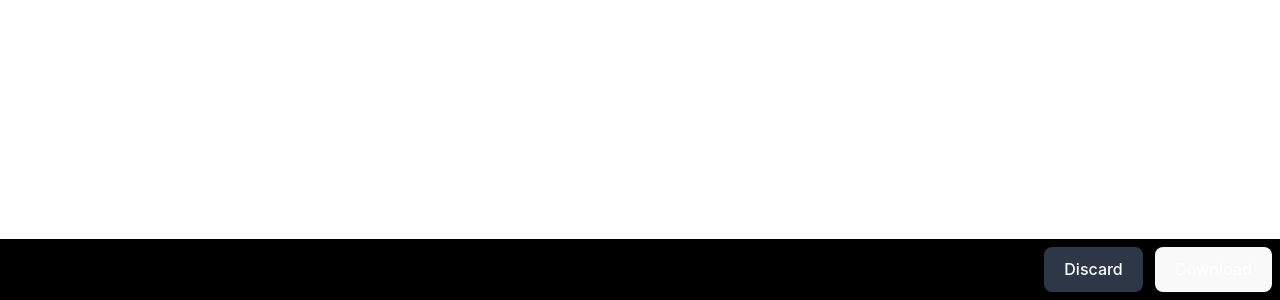
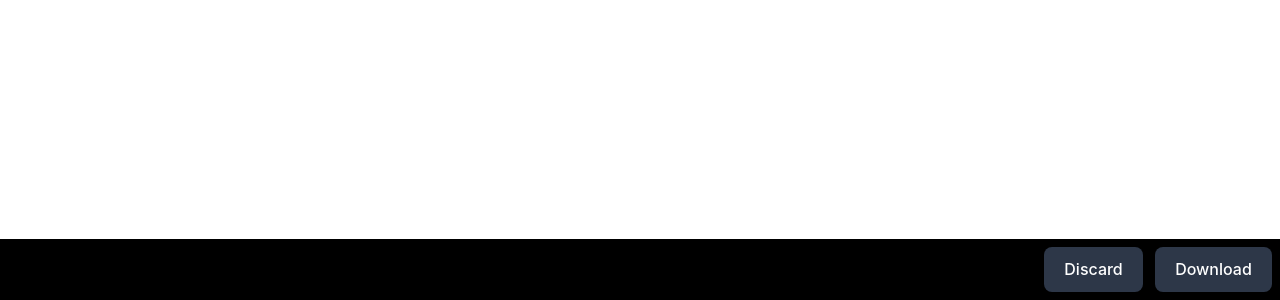
Before and after one commit to weiwen-bot/is442_passport_picture, a Vue app in the folder frontend/: page /image-edit in a window 1280 px wide. Shown: the part 500-800 px from the top of the page. Built offline with nearby package versions, Linux system fonts and the light colour scheme.

Commit message:
edited the button color

```diff
--- a/frontend/src/components/ImageEdit.vue
+++ b/frontend/src/components/ImageEdit.vue
@@ -41,7 +41,7 @@
 
           <!-- Download Button -->
           <button @click="downloadImage"
-            class="text-white p-2 rounded">
+            class="text-white bg-gray-800 p-2 rounded">
             Download
           </button>
         </div>
```
